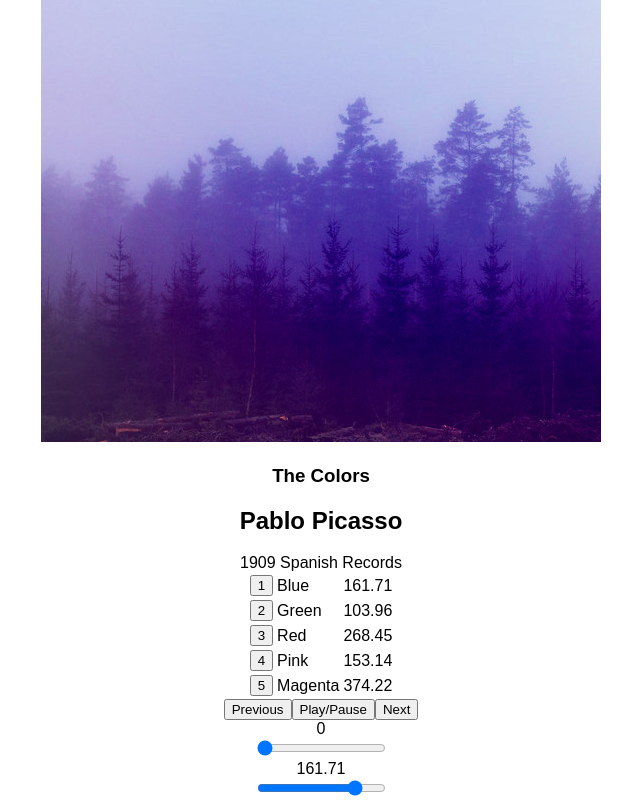
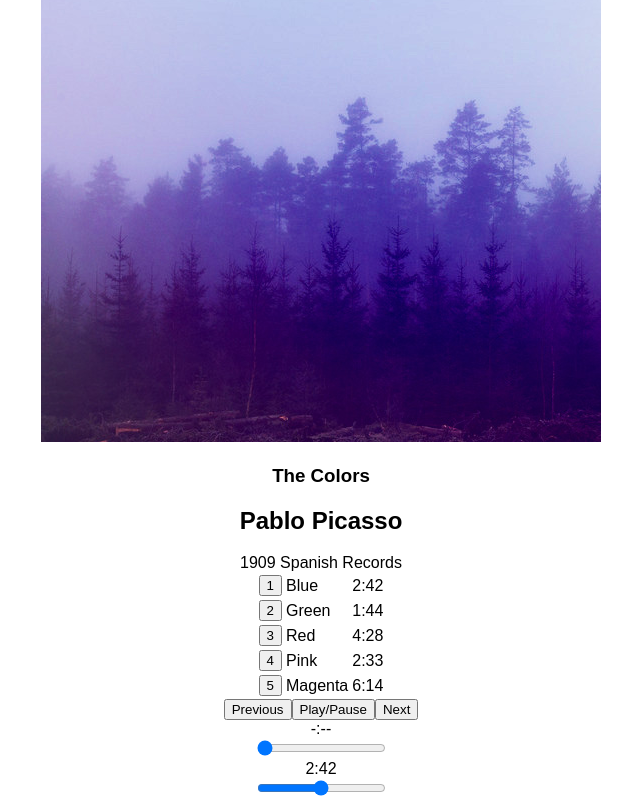
Before and after one commit to carolinethao/bloc-jams-react, a React (Create React App) app: page /album/the-colors in a window 1280 px wide. Shown: the part 216-1016 px from the top of the page, without its empty margins (319-959 px from the left). Built offline with nearby package versions, Linux system fonts and the light colour scheme.

Commit message:
m02c09 - completed - assignment

```diff
--- a/src/components/Album.js
+++ b/src/components/Album.js
@@ -15,7 +15,8 @@
       currentSong: album.songs[0],
       currentTime: 0,
       duration: album.songs[0].duration,
-      isPlaying: false
+      isPlaying: false,
+      volume: 1
     };
 
     this.audioElement = document.createElement('audio');
@@ -56,6 +57,10 @@
     this.setState({ currentSong: song });
   }
 
+  formatTime(time) {
+    return time ? `${Math.floor(time / 60)}:${Number(time % 60 / 100).toFixed(2).substr(2,3)}` : '-:--';
+  }
+
   handleSongClick(song) {
     const isSameSong = this.state.currentSong === song;
     if (this.state.isPlaying && isSameSong) {
@@ -87,6 +92,11 @@
     this.audioElement.currentTime = newTime;
     this.setState({ currentTime: newTime });
   }
+  handleVolumeChange(e) {
+    const newVolume = e.target.value;
+    this.audioElement.volume = newVolume;
+    this.setState({ volume: newVolume });
+  }
 
    render() {
      return (
@@ -117,7 +127,7 @@
                   </button>
               </td>
               <td className="song-title">{song.title}</td>
-              <td className="song-duration">{song.duration}</td>
+              <td className="song-duration">{this.formatTime(song.duration)}</td>
             </tr>
           )}
           </tbody>
@@ -127,10 +137,12 @@
           currentSong={this.state.currentSong}
           currentTime={this.audioElement.currentTime}
           duration={this.state.duration}
+          formatTime={(t) => this.formatTime(t)}
           handleSongClick={() => this.handleSongClick(this.state.currentSong)}
           handlePrevClick={() => this.handlePrevClick()}
           handleNextClick={() => this.handleNextClick()}
           handleTimeChange={(e) => this.handleTimeChange(e)}
+          handleVolumeChange={(e) => this.handleVolumeChange(e)}
         />
         </center>
       </section>
--- a/src/components/PlayerBar.js
+++ b/src/components/PlayerBar.js
@@ -16,7 +16,7 @@
           </button>
         </section>
         <section id="time-control">
-          <div className="current-time">{this.props.currentTime}</div>
+          <div className="current-time">{this.props.formatTime(this.props.currentTime)}</div>
           <input
             type="range"
             className="seek-bar"
@@ -26,11 +26,19 @@
             step="0.01"
             onChange={this.props.handleTimeChange}
           />
-          <div className="total-time">{this.props.duration}</div>
+          <div className="total-time">{this.props.formatTime(this.props.duration)}</div>
         </section>
         <section id="volume-control">
           <div className="icon ion-volume-low"></div>
-          <input type="range" className="seek-bar" value="80" />
+          <input
+            type="range"
+            className="seek-bar"
+            value={this.props.volume}
+            max="1"
+            min="0"
+            step="0.01"
+            onChange={this.props.handleVolumeChange}
+          />
           <div className="icon ion-volume-high"></div>
         </section>
       </section>
```
